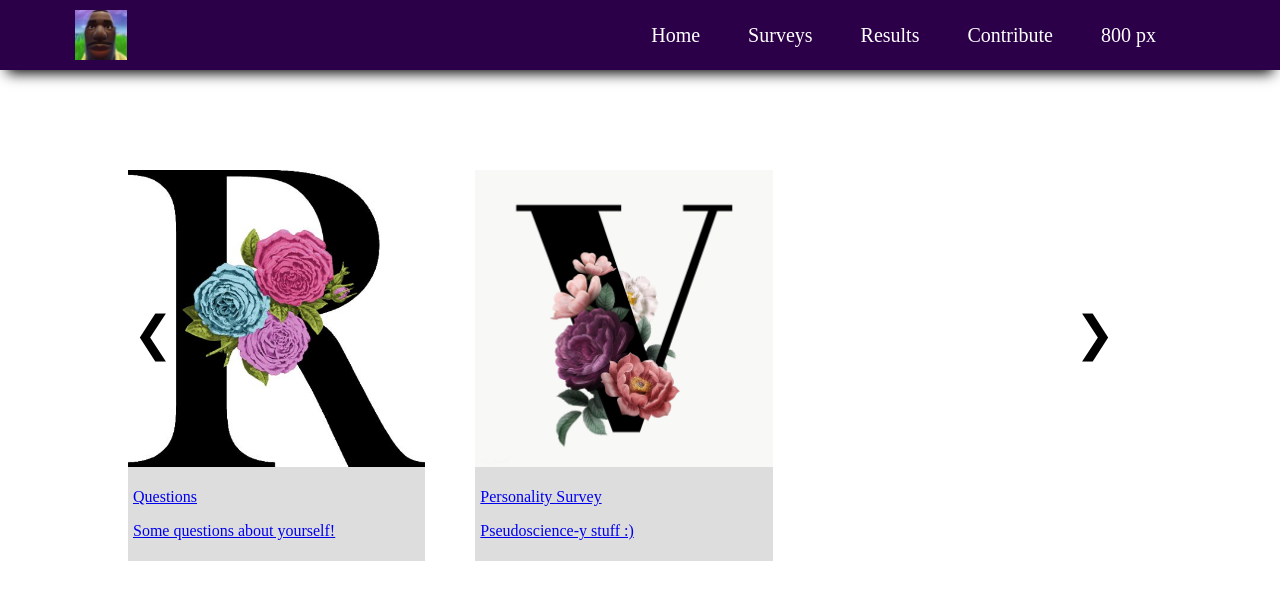
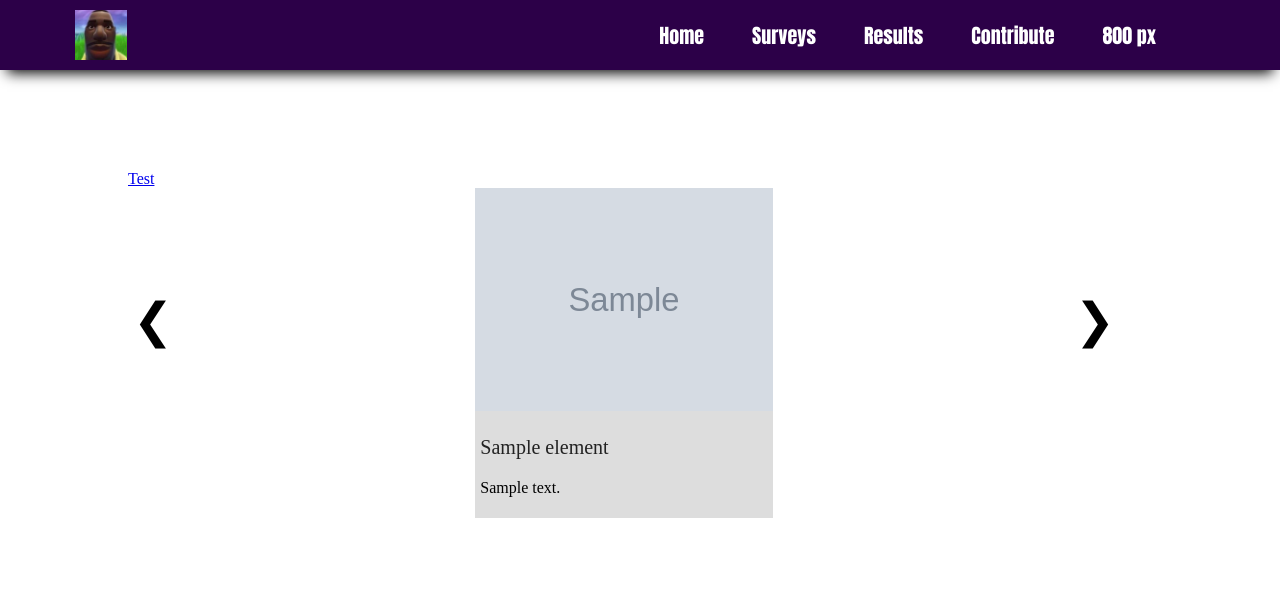
Before and after one commit to DavidToh2/Survey-Website, a Flask app: template templates/selection.html in a window 1280 px wide. Shown: the top 600 px of the page. Run offline with Flask 2, Linux system fonts and the light colour scheme; the template is opened without the code that fills it: most values are stand-ins (such as "Sample title", 1, 10 or a date in 2020); grey boxes marked "Sample" are stand-in pictures.

Commit message:
Refactored survey-list rendering to JINJA2 server-side code

```diff
--- a/app.py
+++ b/app.py
@@ -1,6 +1,7 @@
 from flask import Flask, render_template, request, redirect, url_for
 import sqlite3
-import database
+import auxiliaries
+import json
 
 app = Flask(__name__)
 
@@ -20,16 +21,19 @@ def index():
 
 @app.route("/survey")
 def selectSurvey():
-    return render_template("selection.html")
 
-@app.route("/survey/<selectedSurvey>", methods=["POST"])
+    surveyListRaw = auxiliaries.getDir("static/data/survey-list.json")
+    surveyList = json.load(open(surveyListRaw, "r"))
+
+    return render_template("selection.html", surveyList = surveyList)
+
+@app.route("/survey/<selectedSurvey>", methods=["GET"])
 def loadSurvey():
 
-    username = request.form.get("username")
-    selectedSurvey = request.form.get("survey-select")
+    selectedSurvey = request.args.get("selectedSurvey")
     if selectedSurvey == None:
         return redirect(url_for('index'))
-    return render_template("survey.html", userName = username, selectedSurvey = selectedSurvey)
+    return render_template("survey.html", selectedSurvey = selectedSurvey)
 
 
 @app.route("/thank-you", methods=["POST"])
@@ -60,7 +64,7 @@ def submitSurvey():
 
         # Checks if SQL table already exists: if not, then creates table
 
-    database.createTable(selectedSurvey)
+    auxiliaries.createTable(selectedSurvey)
 
     db = sqlite3.connect("results.db")
 
@@ -82,10 +86,10 @@ def loadResults():
 
         db = sqlite3.connect("results.db")
         responseData = db.execute(f"SELECT * from {selectedSurvey}").fetchall()     # Fetches all survey data into a 2D array
-        surveyInfo = database.parseSurveyInfo(selectedSurvey)                       # Obtain noOfSections and noOfQuestions(per section) info.
+        surveyInfo = auxiliaries.parseSurveyInfo(selectedSurvey)                       # Obtain noOfSections and noOfQuestions(per section) info.
         return render_template("results.html", selectedSurvey = selectedSurvey, responses = responseData, surveyInfo = surveyInfo)
 
     else:                   # User first loads in the results page. Select survey prompt
 
-        surveyList = database.doSurveyList('l')
+        surveyList = auxiliaries.doSurveyList('l')
         return render_template("results.html", surveyList = surveyList)
--- a/static/scripts/selection-script.js
+++ b/static/scripts/selection-script.js
@@ -1,72 +1,38 @@
 var currentSurveyIndex = 1;
+var noOfSurveys;
 
 function initialiseSurveySelection() {
-
-    $.getJSON("static/data/survey-list.json", function(data) {
-        let noOfSurveys = data.length;
-        sessionStorage.setItem("noOfSurveys", noOfSurveys);
-        loadSurveySelection(1, noOfSurveys);
-    })
-
+    if (noOfSurveys == 1) {
+        displaySurveys([1]);
+    } else if (noOfSurveys == 2) {
+        displaySurveys([1, 2]);
+    } else {
+        displaySurveys([1, 2, noOfSurveys]);
+    }
 }
 
 function incrementSurvey(n) {
-    let noOfSurveys = sessionStorage.getItem("noOfSurveys");
-    currentSurveyIndex = modulo(currentSurveyIndex + n, noOfSurveys);
-    loadSurveySelection(currentSurveyIndex, noOfSurveys);
+    currentSurveyIndex += n;
+    let a = modulo(currentSurveyIndex, noOfSurveys);
+    let b = modulo(currentSurveyIndex + 1, noOfSurveys);
+    let c = modulo(currentSurveyIndex - 1, noOfSurveys);
+    displaySurveys([a, b, c]);
 }
 
-function loadSurveySelection(a, noOfSurveys) {
-
-    var surveyContainer = $("#surveys-container");
-    surveyContainer.empty();
-
-    $.getJSON("static/data/survey-list.json", function(data) {
-        var outputHTML = [];
-        var arr1 = [a];
-
-        if (noOfSurveys > 1) {
-            arr1.push(modulo(a+1, noOfSurveys));
-            if (noOfSurveys > 2) {
-                arr1.push(modulo(a-1, noOfSurveys));
-            }
+function displaySurveys(arr) {
+    var cards = $("#surveys-container").children(".card");
+    cards.each(function(index, element) {
+        $(this).removeClass("card--left card--middle card--right");
+    })
+    console.log(arr);
+    console.log(noOfSurveys);
+    $(cards[arr[0] - 1]).addClass("card--middle");
+    if (noOfSurveys > 1) {
+        $(cards[arr[1] - 1]).addClass("card--right");
+        if (noOfSurveys > 2) {
+            $(cards[arr[2] - 1]).addClass("card--left");
         }
-
-        console.log(arr1);
-
-        $.each(arr1, function(index, element) {
-            let e = element - 1;
-            switch(index) {
-                case 0:
-                    var cardLocation = "middle"; break;
-                case 1:
-                    var cardLocation = "right"; break;
-                case 2:
-                    var cardLocation = "left"; break;
-            }
-            console.log(data[e]);
-            outputHTML.push(
-                `<div class="card card--${cardLocation}">
-                    <img class="card__img" src="/static/images/survey-icon/${data[e]["image-name"]}">
-                    <a href="{{ url_for('loadSurvey', selectedSurvey = ${data[e]["survey-name"]}) }}">
-                        <div class="card__desc">
-                            <p class="survey-title">${data[e]["survey-title"]}</p>
-                            <p class="survey-description">${data[e]["survey-description"]}</p>
-                        </div>
-                    </a>
-                </div>`
-            )
-
-        })
-
-        outputHTML.push(`
-        <button class="card__prev" onclick="incrementSurvey(-1)">&#10094;</button>
-        <button class="card__next" onclick="incrementSurvey(1)">&#10095;</button>`
-        )
-
-        $(outputHTML.join("")).appendTo(surveyContainer);
-
-    })
+    }
 }
 
 function modulo(a, n) {
@@ -81,6 +47,7 @@ function modulo(a, n) {
 
 $(document).ready(function() {
 
+    noOfSurveys = $("#noOfSurveys").html();
     initialiseSurveySelection();
     console.log("Survey selection page build complete!");
 
--- a/static/styles.css
+++ b/static/styles.css
@@ -42,6 +42,11 @@ body {
 button, .button {
   text-align: center;
   padding: 5px;
+}
+button__text, .button__text {
+  font-family: "Impact", Cambria;
+  color: white;
+  text-decoration: none;
 }
 
 /* HEADER AND MOBILE/TABLET HEADER STYLES */
@@ -141,7 +146,6 @@ button, .button {
 .header__navbar a {
   font-weight: 500;
   color: white;
-  text-decoration: none;
   transition: width, height, font-size 1s ease-in-out;
 }
 .header__button {
@@ -326,27 +330,23 @@ button, .button {
 }
 
 .flashy-button {
-  font-family: "Impact", Cambria;
-  color: white;
-}
-.flashy-button__container {
   display: inline;
   position: relative;
   width: 350px;
   margin: 0px 105px 0px auto;
+  padding: 30px;
   align-self: center;
   text-align: center;
-  padding: 20px;
   background-color: rgb(3, 116, 50);
 }
 @media only screen and (max-width: 1024px) {
-  .flashy-button__container {
+  .flashy-button {
     margin-left: 0px;
     width: 500px;
   }
 }
 @media only screen and (max-width: 768px) {
-  .flashy-button__container {
+  .flashy-button {
     margin-left: 0px;
     width: 300px;
   }
@@ -355,7 +355,7 @@ button, .button {
 .card {
   position: relative;
   width: 100%;
-  display: flex;
+  display: none;
   flex-direction: column;
   background-color: #dddddd;
 }
@@ -371,23 +371,40 @@ button, .button {
 .card__desc {
   padding: 5px;
   width: auto;
+  text-decoration: none;
   flex: 1 1 50%;
 }
 .card--middle {
   display: flex;
+  grid-row: 1/1;
+  grid-column: 2/2;
+}
+@media only screen and (max-width: 1024px) {
+  .card--middle {
+    grid-column: 1/1;
+  }
 }
 .card--left {
   display: flex;
+  grid-row: 1/1;
+  grid-column: 1/1;
 }
-@media only screen and (max-width: 768px) {
+@media only screen and (max-width: 1024px) {
   .card--left {
     display: none;
   }
 }
 .card--right {
   display: flex;
+  grid-row: 1/1;
+  grid-column: 3/3;
 }
 @media only screen and (max-width: 1024px) {
+  .card--right {
+    grid-column: 2/2;
+  }
+}
+@media only screen and (max-width: 768px) {
   .card--right {
     display: none;
   }
@@ -409,6 +426,14 @@ button, .button {
 }
 .card__next {
   right: 0px;
+}
+.card__survey-title {
+  color: #222222;
+  font-size: 1.25rem;
+}
+.card__survey-description {
+  color: black;
+  font-size: 1rem;
 }
 
 .slide {
--- a/static/styles.scss
+++ b/static/styles.scss
@@ -69,6 +69,12 @@ body {
 button, .button {
     text-align: center;
     padding: 5px;
+
+    &__text {
+        font-family: 'Impact', Cambria;
+        color: white;
+        text-decoration: none;
+    }
 }
 
                 /* HEADER AND MOBILE/TABLET HEADER STYLES */
@@ -174,7 +180,6 @@ button, .button {
     &__navbar a {
         font-weight: 500;
         color: white;
-        text-decoration: none;
         transition: width, height, font-size 1s ease-in-out;
     }
 
@@ -354,18 +359,13 @@ button, .button {
 
 .flashy-button {
 
-    font-family: 'Impact', Cambria;
-    color: white;
-
-    &__container {
-
     display: inline;
     position: relative;
     width: 350px;
     margin: 0px 105px 0px auto;
+    padding: 30px;
     align-self: center;
     text-align: center;
-        padding: 20px;
     background-color:rgb(3, 116, 50);
 
     @include devices(tablet) {
@@ -378,7 +378,6 @@ button, .button {
     }
 
 }
-}
 
 .card {
     position: relative;
@@ -386,7 +385,7 @@ button, .button {
     @include devices(phone) {
         width: 80%;
     }
-    display: flex;
+    display: none;
     flex-direction: column;
     background-color: #dddddd;
 
@@ -398,25 +397,36 @@ button, .button {
     &__desc {
         padding: 5px;
         width: auto;
+        text-decoration: none;
         flex: 1 1 50%;
     }
 
     &--middle{
         display: flex;
+        grid-row: 1 / 1;
+        grid-column: 2 / 2;
+        @include devices(tablet) {
+            grid-column: 1 / 1;
+        }
     }
 
     &--left {
         display: flex;
-
-        @include devices(phone) {
+        grid-row: 1 / 1;
+        grid-column: 1 / 1;
+        @include devices(tablet) {
             display: none;
         }
     }
 
     &--right {
         display: flex;
-
+        grid-row: 1 / 1;
+        grid-column: 3 / 3;
         @include devices(tablet) {
+            grid-column: 2 / 2;
+        }
+        @include devices(phone) {
             display: none;
         }
     }
@@ -440,6 +450,18 @@ button, .button {
 
     &__next {
         right: 0px;
+    }
+
+    &__survey {
+        &-title {
+            color: #222222;
+            font-size: 1.25rem;
+        }
+
+        &-description {
+            color: black;
+            font-size: 1rem;
+        }
     }
 }
 
--- a/templates/index.html
+++ b/templates/index.html
@@ -14,11 +14,11 @@
             <p class="h1 colourful-title">The best survey website</p>
         </div>
         <div class="section">
-            <div class="flashy-button__container">
-                <a class="flashy-button h2" href="{{ url_for('selectSurvey') }}">Take our surveys today!</a>
+            <div class="button flashy-button">
+                <a class="button__text h2" href="{{ url_for('selectSurvey') }}">Take our surveys today!</a>
             </div>
             <div class="flashy-content">
-                <ul class="h2">
+                <ul class="h3">
                     <li style="margin-bottom: 15px;">Top of the mornin' to ya</li>
                     <li>You saw it here first</li>
                 </ul>
--- a/templates/layout.html
+++ b/templates/layout.html
@@ -20,11 +20,11 @@
             <!-- <div class="header__title">Random Survey</div> -->
             <ul class="header__navbar">
                 <li class="button header__navbar-tablet" onclick="showTabletMenu()">&#9776;</li>
-                <li class="button header__button"><a href="{{ url_for('index') }}">Home</a></li>
-                <li class="button header__button"><a href="{{ url_for('selectSurvey') }}">Surveys</a></li>
-                <li class="button header__button"><a href="{{ url_for('loadResults') }}">Results</a></li>
-                <li class="button header__button"><a href="{{ url_for('loadResults') }}">Contribute</a></li>
-                <li class="button header__button"><a id="contact" href="{{ url_for('loadResults') }}">Contact Us</a></li>
+                <li class="button header__button"><a class="button__text" href="{{ url_for('index') }}">Home</a></li>
+                <li class="button header__button"><a class="button__text" href="{{ url_for('selectSurvey') }}">Surveys</a></li>
+                <li class="button header__button"><a class="button__text" href="{{ url_for('loadResults') }}">Results</a></li>
+                <li class="button header__button"><a class="button__text" href="{{ url_for('loadResults') }}">Contribute</a></li>
+                <li class="button header__button"><a class="button__text" id="contact" href="{{ url_for('loadResults') }}">Contact Us</a></li>
                 <li class="header__padding"></li>
             </ul>
         </div>
--- a/templates/selection.html
+++ b/templates/selection.html
@@ -6,15 +6,27 @@
 
     <div class="section-container">
         <div class="section" style="margin-top: 100px";>
+            <a href="{{ url_for('loadSurvey', selectedSurvey = 'questions') }}">Test</a>
             <div class="grid-3" id="surveys-container">
 
-                <div class="card card--left">
-                    <img class="card__img" src="static/${filepath}">
-                        <div class="card__desc">
-                            Survey 1
-                        </div>
-                    </div>
+                <div style="display: none;" id="noOfSurveys">{{ surveyList|length }}</div>
+
+                {% if surveyList %}
+                {% for survey in surveyList %}
+
+                <div class="card" id="card-{{ loop.index }}">
+                    <img class="card__img" src="/static/images/survey-icon/{{ survey['image-name'] }}">
+                    <a class="card__desc" href="{{ url_for('loadSurvey', selectedSurvey = survey['survey-name'] ) }}">
+                        <p class="card__survey-title">{{ survey["survey-title"] }}</p>
+                        <p class="card__survey-description">{{ survey["survey-description"] }}</p>
+                    </a>
                 </div>
+
+                {% endfor %}
+                {% endif %}
+
+                <button class="card__prev" onclick="incrementSurvey(-1)">&#10094;</button>
+                <button class="card__next" onclick="incrementSurvey(1)">&#10095;</button>
 
             </div>
         </div>
```
Also changed, not shown: auxiliaries.py (renamed from database.py, +15 -6 lines), 1 other file. Lines whose indentation alone changed are shown as unchanged.
